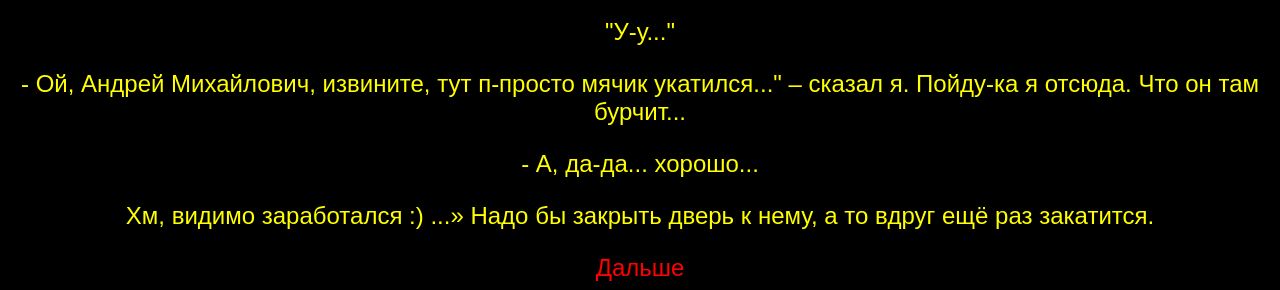
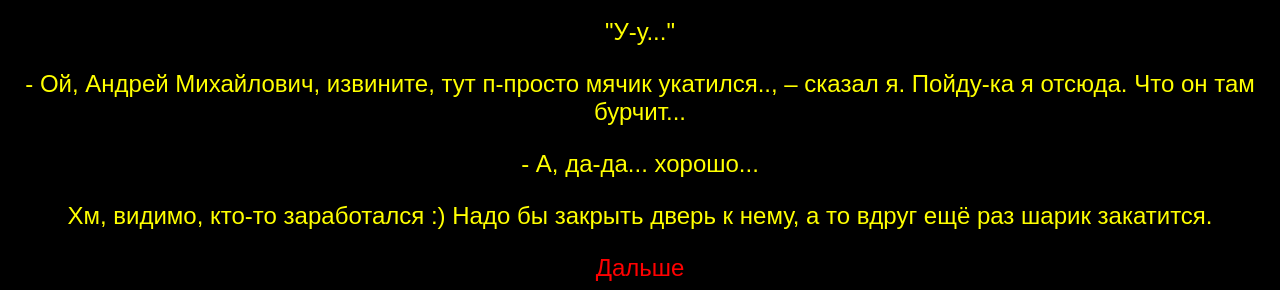
Before and after one commit to RodionGork/quest2020, a plain HTML site: page src/Minarnia_noise.html in a window 1280 px wide. Shown: the part 731-1021 px from the top of the page. Drawn offline with Linux system fonts and the light colour scheme.

Commit message:
Corrected dialog at the Minarnia location

```diff
--- a/src/Minarnia_noise.html
+++ b/src/Minarnia_noise.html
@@ -13,9 +13,9 @@
     </div>
     <div class="interaction-space">
         <p>"У-у..."</p>
-        <p>- Ой, Андрей Михайлович, извините, тут п-просто мячик укатился..." – сказал я. Пойду-ка я отсюда. Что он там бурчит...</p>
+        <p>- Ой, Андрей Михайлович, извините, тут п-просто мячик укатился.., – сказал я. Пойду-ка я отсюда. Что он там бурчит...</p>
         <p>- А, да-да... хорошо...</p>
-        <p>Хм, видимо заработался :) ...» Надо бы закрыть дверь к нему, а то вдруг ещё раз закатится.</p>
+        <p>Хм, видимо, кто-то заработался :) Надо бы закрыть дверь к нему, а то вдруг ещё раз шарик закатится.</p>
         <a href="./tennis.html" class="next">Дальше</a>
     </div>
 </body>
```
Also changed, not shown: src/raise_ball_Minar_game.html (+1 -1 lines).
